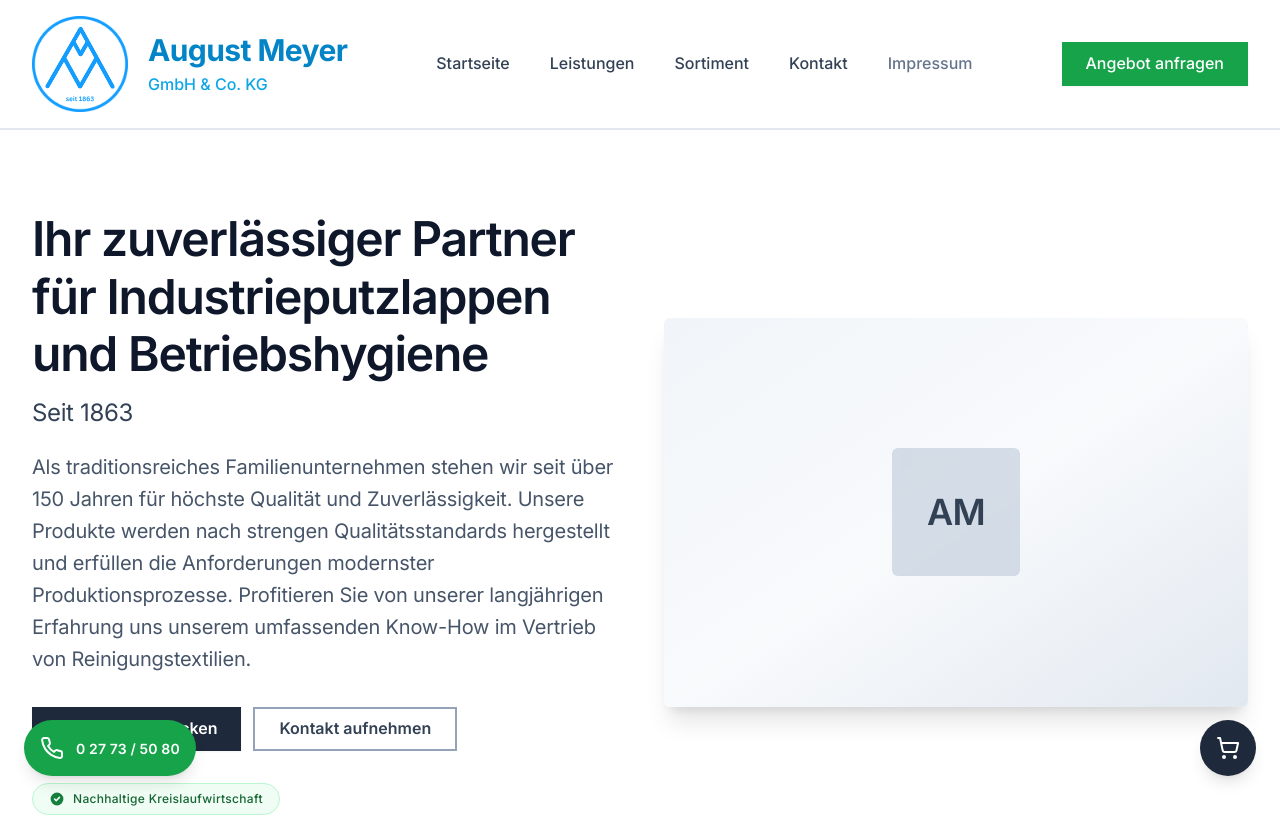
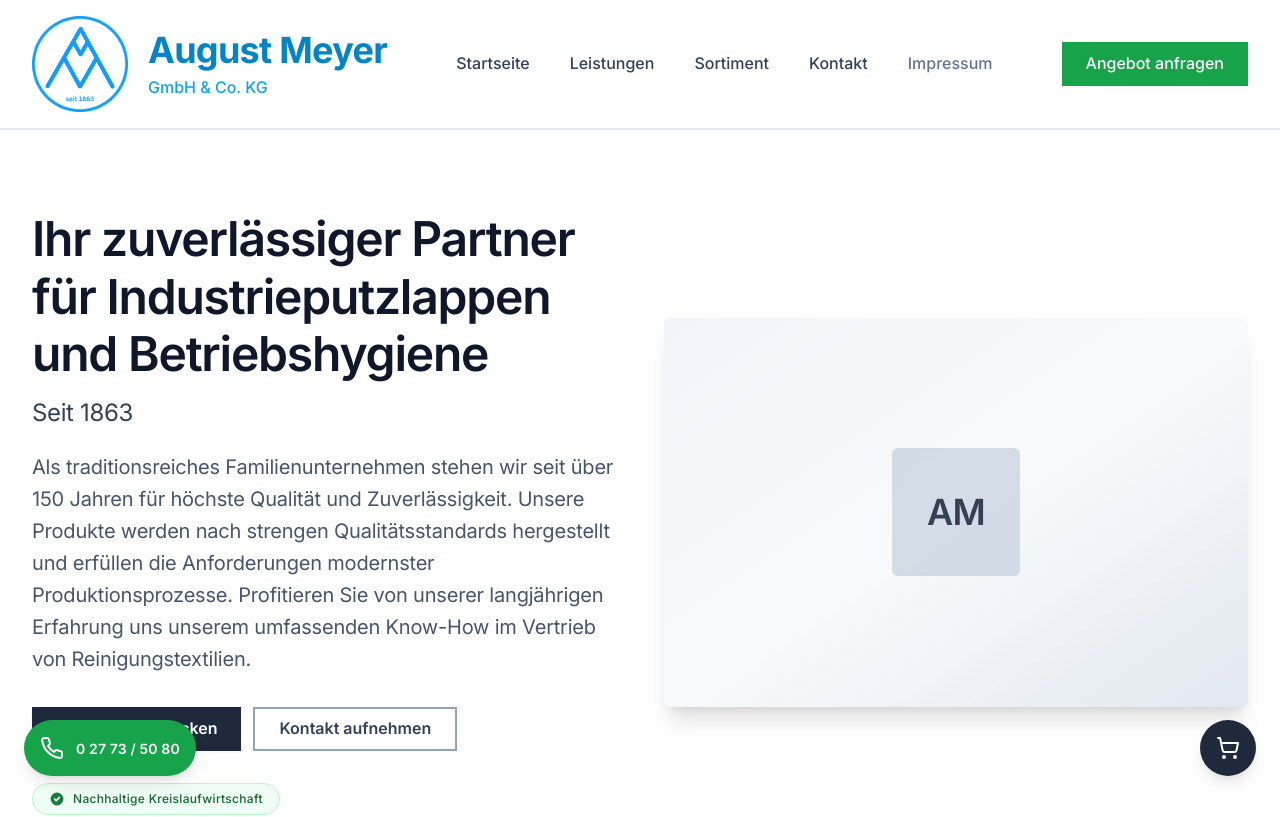
Before and after one commit to ChristianNickel95/August-Meyer-GmbH-Co-KG, a Next.js app: page / in a window 1280 px wide. Shown: the top 817 px of the page. Built offline with nearby package versions, Linux system fonts and the light colour scheme.

Commit message:
modify logo text

```diff
--- a/components/Footer.tsx
+++ b/components/Footer.tsx
@@ -11,7 +11,7 @@ export function Footer(): JSX.Element {
             <div className="flex items-center space-x-4 mb-6">
               <Logo variant="dark" />
               <div className="flex flex-col">
-                <span className="text-xl md:text-2xl font-bold text-sky-400 leading-tight tracking-tight">August Meyer</span>
+                <span className="text-2xl md:text-3xl font-bold text-sky-400 leading-tight tracking-tight">August Meyer</span>
                 <span className="text-sm md:text-base text-sky-300 leading-tight font-medium">GmbH & Co. KG</span>
               </div>
             </div>
--- a/components/Navbar.tsx
+++ b/components/Navbar.tsx
@@ -25,7 +25,7 @@ export function Navbar(): JSX.Element {
           <Link href="/" className="flex items-center space-x-4 md:space-x-5" onClick={closeMenu}>
             <Logo variant="light" />
             <div className="flex flex-col">
-              <span className="text-xl md:text-2xl lg:text-3xl font-bold text-sky-600 leading-tight tracking-tight">August Meyer</span>
+              <span className="text-2xl md:text-3xl lg:text-4xl font-bold text-sky-600 leading-tight tracking-tight">August Meyer</span>
               <span className="text-sm md:text-base text-sky-500 leading-tight font-medium">GmbH & Co. KG</span>
             </div>
           </Link>
```
